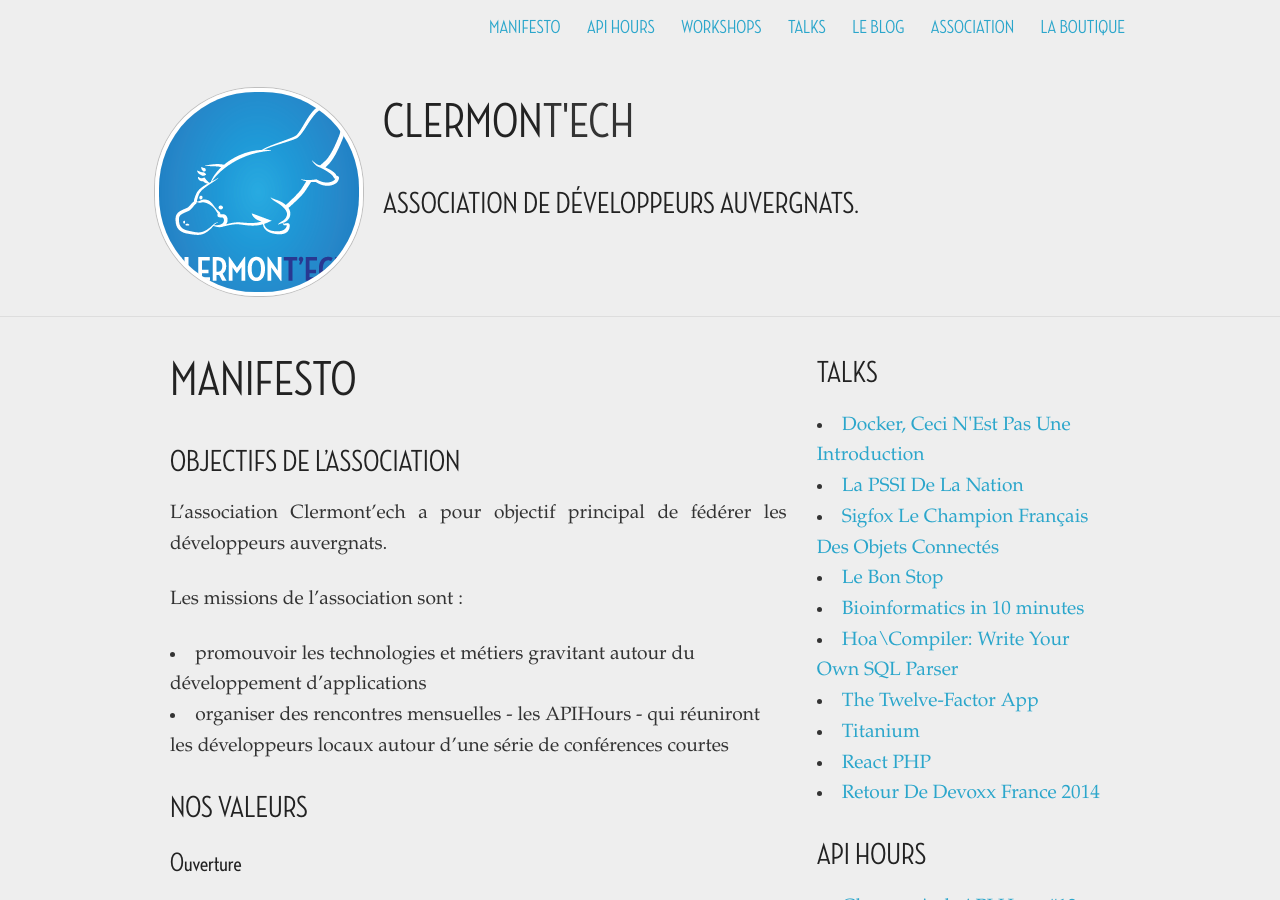
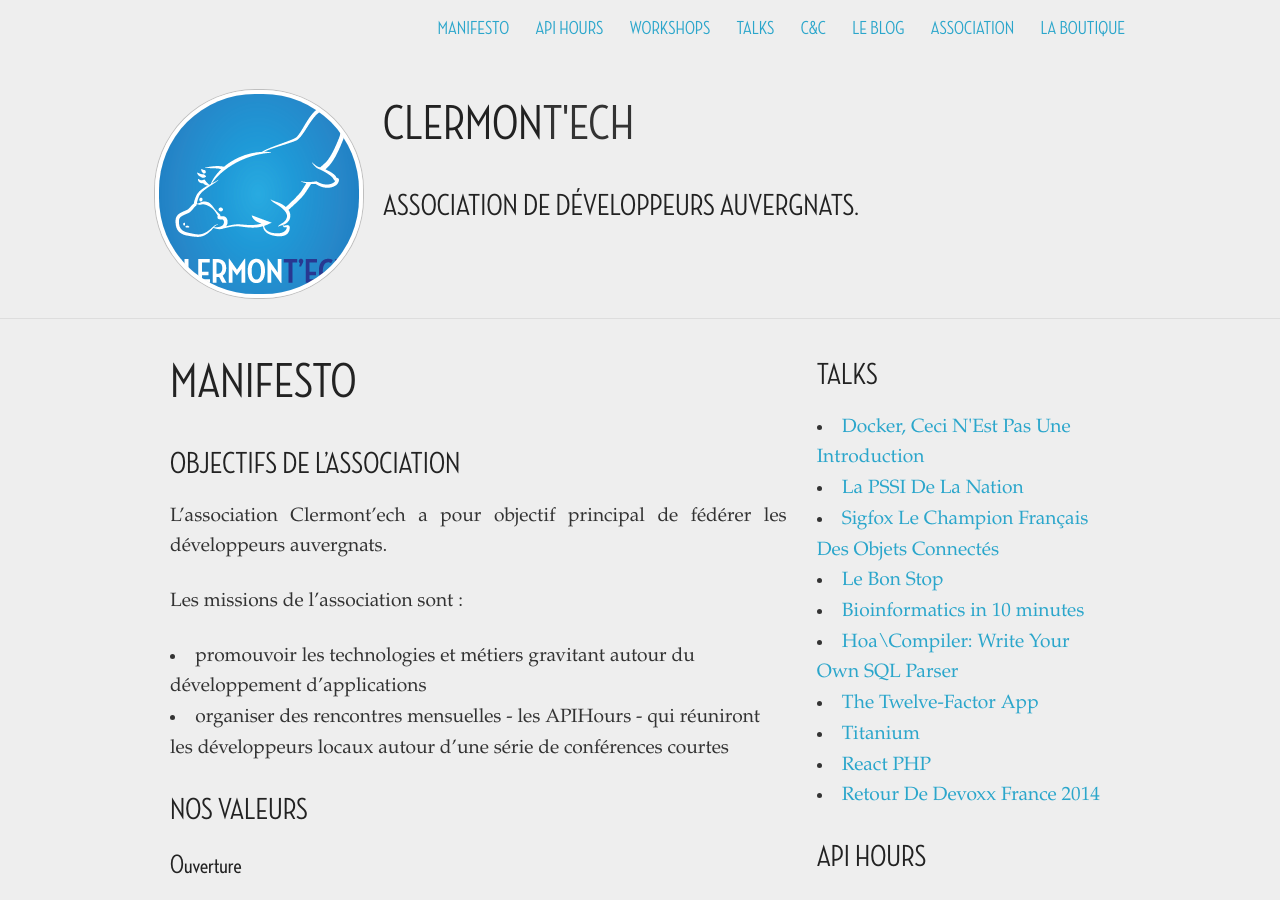
Before and after one commit to clermontech/clermontech.github.com, a Jekyll site: the page built from index.md, in a window 1280 px wide and 900 px high. Built offline with Jekyll 4.4.1, drawn with Linux system fonts in a browser that asks for light colours; Markdown is read by kramdown in place of the engine named in the settings.

Commit message:
link c&c page to menu

```diff
--- a/_layouts/layout.html
+++ b/_layouts/layout.html
@@ -39,6 +39,9 @@
                 </li>
                 <li>
                     <a href="/talks/" title="Tous les talks">Talks</a>
+                </li>
+                <li>
+                    <a href="/code-and-coffee.html" title="Les Code & Coffee">C&C</a>
                 </li>
                 <li>
                     <a href="/blog/" title="Le blog de Clermont'ech">Le Blog</a>
```
